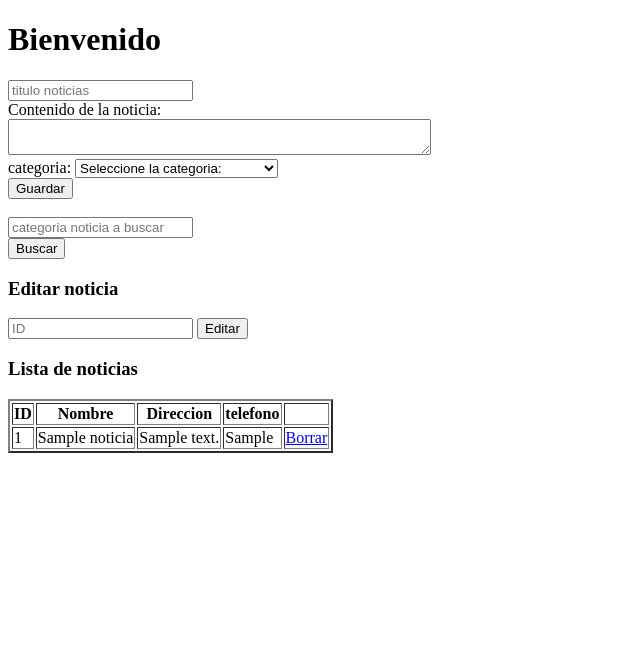
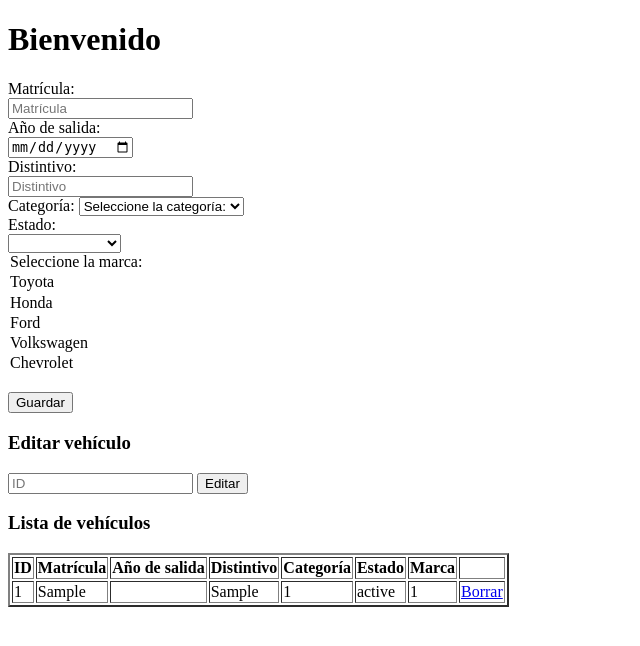
Before and after one commit to ashessssssss/Practica-PHP, a PHP site: page /index.php in a window 1280 px wide. Shown: the top 646 px of the page, without its empty margins (0-640 px from the left). Run offline with PHP 8.4, Linux system fonts and the light colour scheme; tables that the repository leaves empty or names only in its code hold one stand-in row (values such as "Sample post"); data that the repository does not hold is empty.

Commit message:
cambios en el index

```diff
--- a/CRUD_Chamely/index.php
+++ b/CRUD_Chamely/index.php
@@ -3,75 +3,94 @@
 <head>
     <meta charset="UTF-8">
     <meta name="viewport" content="width=device-width, initial-scale=1.0">
-    <title>Formulario de vehiculo</title>
+    <title>Formulario de vehículo</title>
 </head>
 <body>
 
 <h1>Bienvenido</h1>
 <form action="insertar.php" method="post">
+    Matrícula:
+    <br>
+    <input type="text" name="matricula" placeholder="Matrícula">
+    <br>
+    Año de salida:
+    <br>
+    <input type="date" name="año_salida">
+    <br>
+    Distintivo:
+    <br>
+    <input type="text" name="distintivo" placeholder="Distintivo">
+    <br>
+    Categoría:
+    <select name="categoria">
+        <option value="Seleccione" selected>Seleccione la categoría:</option>
+        <option value="1">Sedán</option>
+        <option value="2">vehículo Eléctrico</option>
+        <option value="3">SUV</option>
+        <option value="4">Hatcback</option>
+        <option value="5">Furguneta</option>
 
-      <input type="text" name="titulo" placeholder="titulo noticias">
+    </select>
     <br>
-       Contenido de la noticia:
+    Estado:
     <br>
-       <textarea cols="50" row="16" name="texto"> </textarea>
+    <select name="estado">
+        <option value="Seleccione" selected>
+        <option value="Activo">Activo
+        <option value="Inactivo">Inactivo
     <br>
-       categoria:
-       <select name="categoria">
-        <option value="Seleccione" selected>Seleccione la categoria:
-        <option value="Ciencia y Naturaleza">Ciencia y Naturaleza
-        <option value="Salud y Medicina" >Salud y Medicina
-        <option value="Economía" >Economía
-        <option value="Tecnología y Seguridad Digital">Tecnología y Seguridad Digital
-        <option value="Sociedad y Cultura">Sociedad y Cultura
+    Marca:
+    <select name="marca">
+        <option value="Seleccione" selected>Seleccione la marca:</option>
+        <option value="1">Toyota</option>
+        <option value="2">Honda</option>
+        <option value="3">Ford</option>
+        <option value="4">Volkswagen</option>
+        <option value="5">Chevrolet</option>
     </select>
     <br>
     <button type="submit" name="submit">Guardar</button>
 </form>
 
-   <form action="consulta.php" method="post">
-   <br>
-   <input type="text" name="id" placeholder="categoria noticia a buscar">
-    <br>
-   <button type="submit" name="submit">Buscar</button>
-   </form>
-
-   <h3>Editar noticia</h3>
-
+<h3>Editar vehículo</h3>
 <form action="update.php" method="POST">
     <input type="text" name="id" placeholder="ID">
     <button type="submit" name="update">Editar</button>
 </form>
 
-<h3>Lista de noticias</h3>
+<h3>Lista de vehículos</h3>
 
 <table border="2">
  <tr>
      <th>ID</th>
-     <th>Nombre</th>
-     <th>Direccion</th>
-     <th>telefono</th>
+     <th>Matrícula</th>
+     <th>Año de salida</th>
+     <th>Distintivo</th>
+     <th>Categoría</th>
+     <th>Estado</th>
+     <th>Marca</th>
      <th></th>
 
  <?php
  include_once 'conectar.php';
- $query = "SELECT * FROM noticias";
+ $query = "SELECT * FROM vehiculo";
  $data = mysqli_query($mysqli, $query);
  $total = mysqli_num_rows($data);
 
  if($total!=0){
      while($row=mysqli_fetch_assoc($data)){
-
-         echo "<tr> <td>" . $row['id'] . "</td>
-         <td>" . $row['titulo'] . "</td>
-         <td>" . $row['texto'] . "</td>
-         <td>" . $row['categoria'] . "</td>
-         <td> <a href='delete.php?rn=$row[id]'>Borrar</td> </tr>";;
+         echo "<tr> <td>" . $row['id_vh'] . "</td>
+         <td>" . $row['matricula_vh'] . "</td>
+         <td>" . $row['año_salida_vh'] . "</td>
+         <td>" . $row['distintivo_vh'] . "</td>
+         <td>" . $row['id_catg'] . "</td>
+         <td>" . $row['estado_vh'] . "</td>
+         <td>" . $row['id_marca'] . "</td>
+         <td> <a href='delete.php?rn=$row[id]'>Borrar</td> </tr>";
      }
  }
  ?>
 </table>
 
-
 </body>
 </html>
```
Lines whose indentation alone changed are shown as unchanged.
